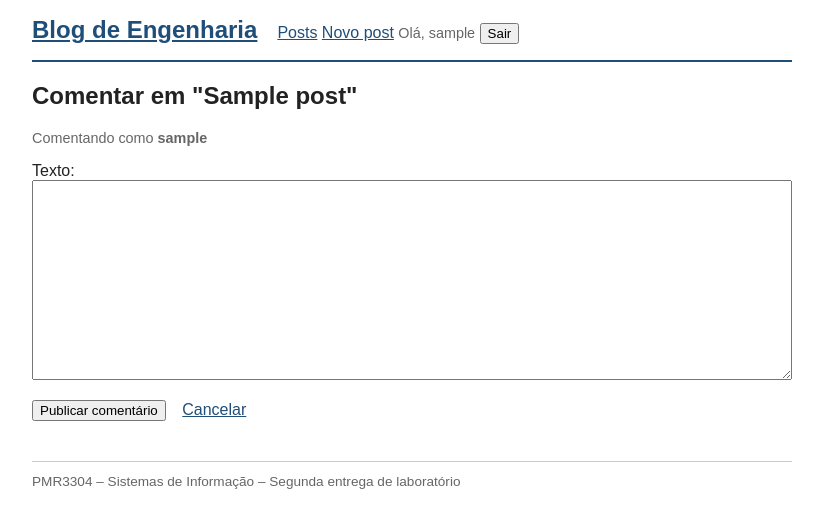
After one commit to viniciusrcarvalho2005-ops/blog-django-pmr3304, a Django app: page /post/1/comment/ in a window 1280 px wide. The commit adds this page. Shown: the top 528 px of the page, without its empty margins (228-1051 px from the left). Run offline with Django 5.2, Linux system fonts and the light colour scheme; a user stored in the database is signed in; tables that the repository leaves empty hold one stand-in row (values such as "Sample post").

Commit message:
Parte 2: modelo Comment e view de criacao de comentarios

```diff
--- a/blog/admin.py
+++ b/blog/admin.py
@@ -1,5 +1,6 @@
 from django.contrib import admin
 
-from .models import Post
+from .models import Comment, Post
 
 admin.site.register(Post)
+admin.site.register(Comment)
--- a/blog/models.py
+++ b/blog/models.py
@@ -1,3 +1,4 @@
+from django.conf import settings
 from django.db import models
 
 
@@ -11,3 +12,16 @@ class Post(models.Model):
 
     def __str__(self):
         return self.title
+
+
+class Comment(models.Model):
+    post = models.ForeignKey(Post, on_delete=models.CASCADE, related_name='comments')
+    author = models.ForeignKey(settings.AUTH_USER_MODEL, on_delete=models.CASCADE, verbose_name='autor')
+    text = models.TextField('texto')
+    posted_at = models.DateTimeField('data de postagem', auto_now_add=True)
+
+    class Meta:
+        ordering = ['-posted_at']
+
+    def __str__(self):
+        return f'{self.author} em "{self.post}"'
--- a/blog/urls.py
+++ b/blog/urls.py
@@ -8,4 +8,5 @@ urlpatterns = [
     path('post/<int:pk>/', views.PostDetailView.as_view(), name='post_detail'),
     path('post/<int:pk>/edit/', views.PostUpdateView.as_view(), name='post_update'),
     path('post/<int:pk>/delete/', views.PostDeleteView.as_view(), name='post_delete'),
+    path('post/<int:pk>/comment/', views.CommentCreateView.as_view(), name='comment_create'),
 ]
--- a/blog/views.py
+++ b/blog/views.py
@@ -1,7 +1,9 @@
+from django.contrib.auth.mixins import LoginRequiredMixin
+from django.shortcuts import get_object_or_404
 from django.urls import reverse, reverse_lazy
 from django.views.generic import CreateView, DeleteView, DetailView, ListView, UpdateView
 
-from .models import Post
+from .models import Comment, Post
 
 
 class PostListView(ListView):
@@ -36,3 +38,26 @@ class PostDeleteView(DeleteView):
     model = Post
     template_name = 'blog/post_confirm_delete.html'
     success_url = reverse_lazy('post_list')
+
+
+class CommentCreateView(LoginRequiredMixin, CreateView):
+    model = Comment
+    fields = ['text']
+    template_name = 'blog/comment_form.html'
+
+    def dispatch(self, request, *args, **kwargs):
+        self.post_obj = get_object_or_404(Post, pk=kwargs['pk'])
+        return super().dispatch(request, *args, **kwargs)
+
+    def get_context_data(self, **kwargs):
+        context = super().get_context_data(**kwargs)
+        context['post'] = self.post_obj
+        return context
+
+    def form_valid(self, form):
+        form.instance.post = self.post_obj
+        form.instance.author = self.request.user
+        return super().form_valid(form)
+
+    def get_success_url(self):
+        return reverse('post_detail', kwargs={'pk': self.post_obj.pk})
--- a/config/settings.py
+++ b/config/settings.py
@@ -121,3 +121,6 @@ STATIC_URL = 'static/'
 # https://docs.djangoproject.com/en/5.2/ref/settings/#default-auto-field
 
 DEFAULT_AUTO_FIELD = 'django.db.models.BigAutoField'
+
+LOGIN_REDIRECT_URL = 'post_list'
+LOGOUT_REDIRECT_URL = 'post_list'
--- a/config/urls.py
+++ b/config/urls.py
@@ -3,5 +3,6 @@ from django.urls import include, path
 
 urlpatterns = [
     path('admin/', admin.site.urls),
+    path('accounts/', include('django.contrib.auth.urls')),
     path('', include('blog.urls')),
 ]
--- a/templates/base.html
+++ b/templates/base.html
@@ -24,6 +24,12 @@
       <a href="{% url 'post_list' %}">Posts</a>
       {% block nav_extra %}{% endblock %}
       <a href="{% url 'post_create' %}">Novo post</a>
+      {% if user.is_authenticated %}
+        <span class="meta">Olá, {{ user.username }}</span>
+        <form method="post" action="{% url 'logout' %}" style="display:inline">{% csrf_token %}<button type="submit">Sair</button></form>
+      {% else %}
+        <a href="{% url 'login' %}">Entrar</a>
+      {% endif %}
     </nav>
   </header>
   <main>
--- /dev/null
+++ b/templates/blog/comment_form.html
@@ -0,0 +1,13 @@
+{% extends 'base.html' %}
+{% block content %}
+  <h2>Comentar em "{{ post.title }}"</h2>
+  <p class="meta">Comentando como <strong>{{ user.username }}</strong></p>
+  <form method="post">
+    {% csrf_token %}
+    {{ form.as_p }}
+    <p class="actions">
+      <button type="submit">Publicar comentário</button>
+      <a href="{% url 'post_detail' post.pk %}">Cancelar</a>
+    </p>
+  </form>
+{% endblock %}
```
Also changed, not shown: templates/blog/post_detail.html (+12 -0 lines), templates/registration/login.html (added, +10 -0 lines), blog/migrations/0002_comment.py (added).
